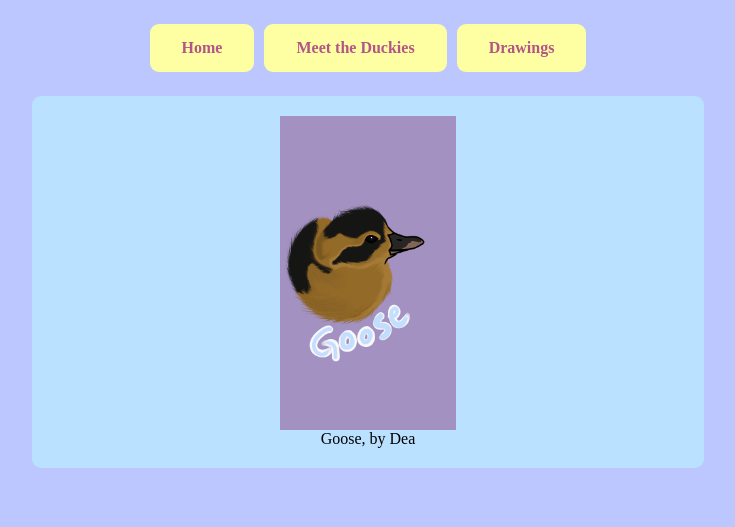
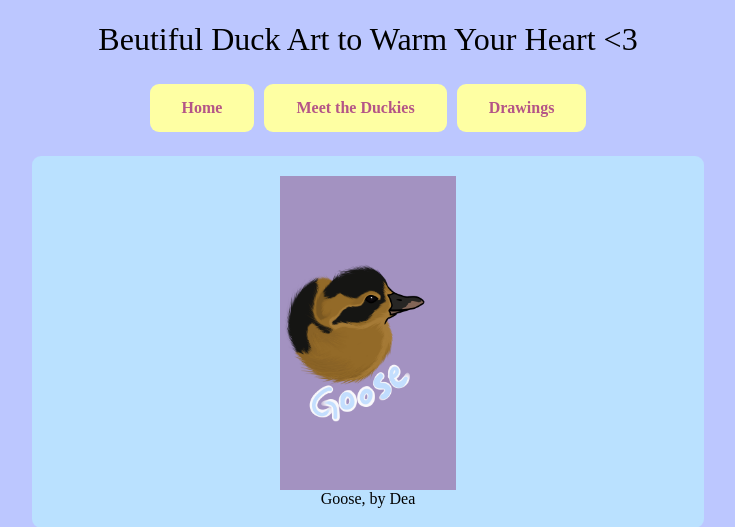
Before and after one commit to P3D-l/WebDuckies, a PHP site: page /drawings.php in a window 1280 px wide. Shown: the top 527 px of the page, without its empty margins (272-1007 px from the left). Run offline with PHP 8.4, Linux system fonts and the light colour scheme.

Commit message:
page headers added

```diff
--- a/drawings.php
+++ b/drawings.php
@@ -7,6 +7,7 @@
     <link href="styles/style_drawings.css" rel="stylesheet"/>
 </head>
 <body>
+    <h1>Beutiful Duck Art to Warm Your Heart <3</h1>
     <h2>
     <?php
     echo '<div class = "pill-nav">
--- a/meet_the_duckies.php
+++ b/meet_the_duckies.php
@@ -7,6 +7,7 @@
     <link href="styles/style_mtd.css" rel="stylesheet" />
 </head>
 <body>
+    <h1>Meet the cuties <3</h1>
     <h2>
     <?php
     echo '<div class = "pill-nav">
--- a/styles/style_drawings.css
+++ b/styles/style_drawings.css
@@ -1,5 +1,11 @@
 body {
     background-color: #bcc7ff;
+}
+
+h1 {
+    text-align: center;
+    font-family: "MADE gentle";
+    font-weight: lighter;
 }
 
 h2 {
@@ -14,6 +20,7 @@ h2 {
     padding: 15px 32px;
     text-decoration: none;
     display: inline-block;
+    font-family: "cream DEMO";
     font-size: 16px;
     margin: 4px 2px;
     cursor: pointer;
--- a/styles/style_index.css
+++ b/styles/style_index.css
@@ -31,6 +31,7 @@ h1 {
     padding: 15px 32px;
     text-decoration: none;
     display: inline-block;
+    font-family: "cream DEMO";
     font-size: 16px;
     margin: 4px 2px;
     cursor: pointer;
```
Also changed, not shown: styles/style_mtd.css (+7 -0 lines).
